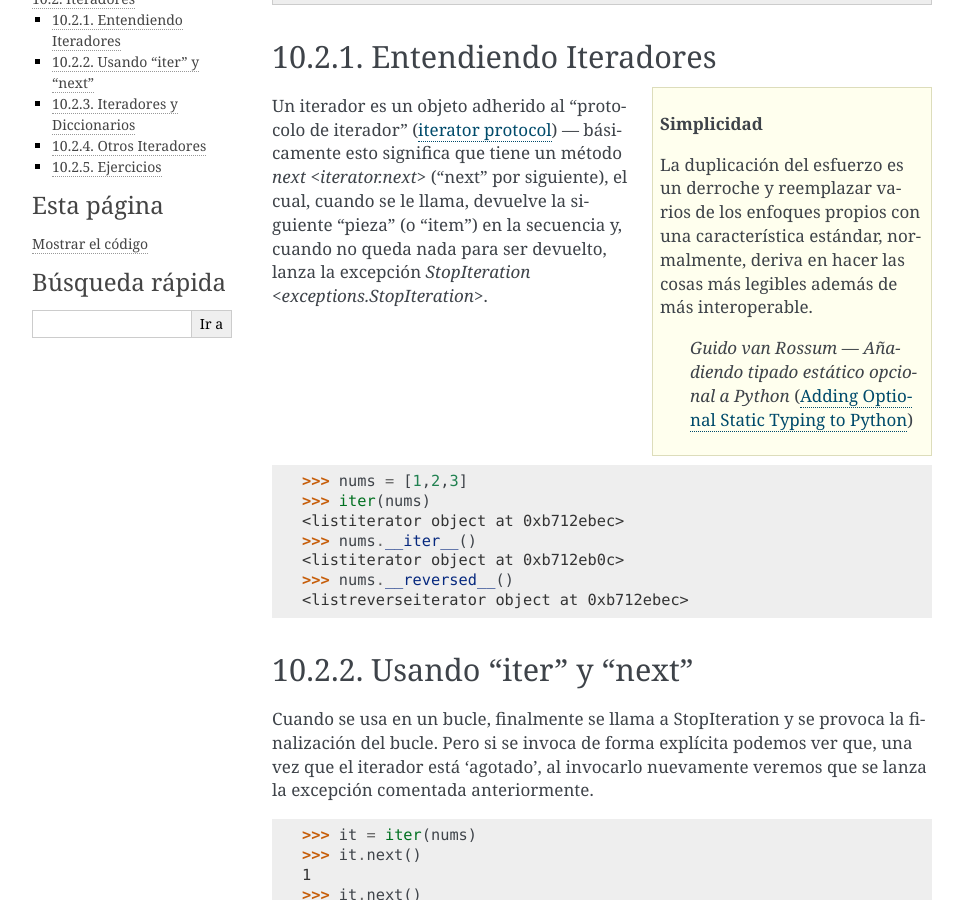
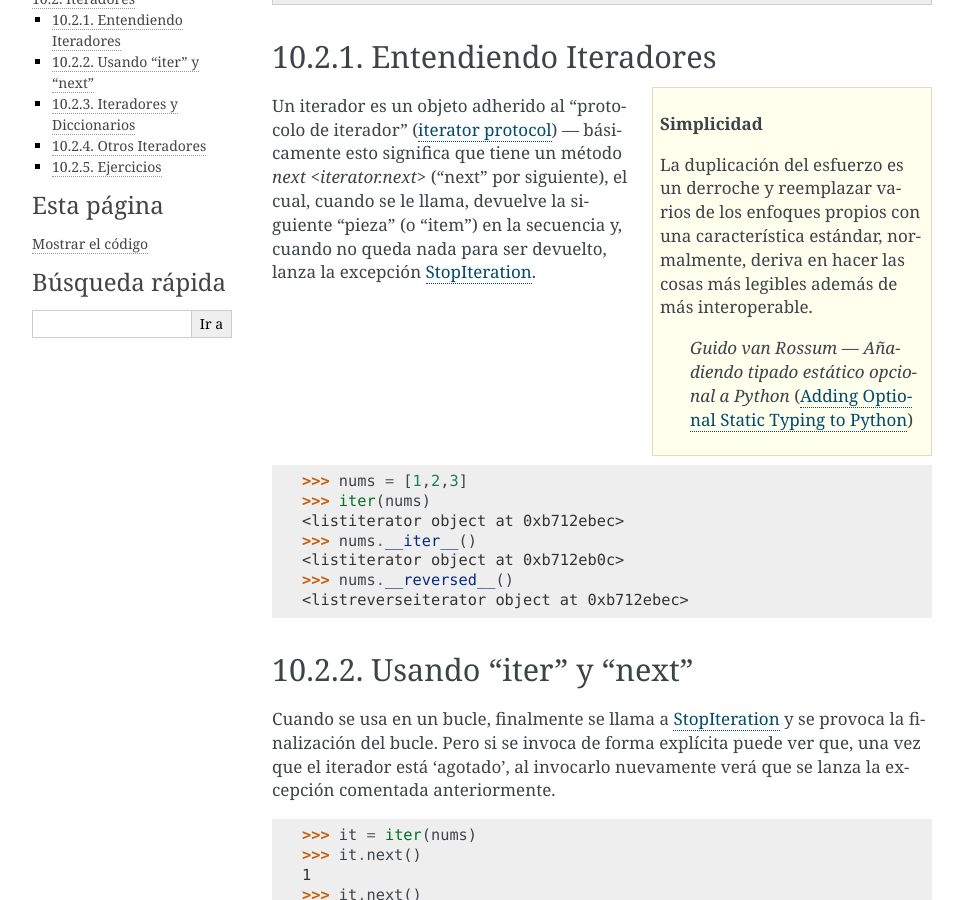
Before and after one commit to macagua/entrenamiento.python_basico, a Sphinx documentation site: the page built from source/leccion10/iteradores.rst, in a window 1280 px wide and 900 px high, scrolled down 190 px. Shown: the whole window, without its empty margins (148-1111 px from the left). Built offline with Sphinx 7.4.7, drawn with Linux system fonts in a browser that asks for light colours.

Commit message:
Agregar mejoras en la redaccion en la seccion Iteradores de la leccion 10

```diff
--- a/source/leccion10/iteradores.rst
+++ b/source/leccion10/iteradores.rst
@@ -19,7 +19,7 @@ Entendiendo Iteradores
    estándar, normalmente, deriva en hacer las cosas más
    legibles además de más interoperable.
 
-                 *Guido van Rossum* --- `Añadiendo tipado estático opcional a Python` (`Adding Optional Static Typing to Python`_)
+      *Guido van Rossum* --- `Añadiendo tipado estático opcional a Python` (`Adding Optional Static Typing to Python`_)
 
 .. _`Adding Optional Static Typing to Python`: https://www.artima.com/weblogs/viewpost.jsp?thread=86641
 
@@ -29,7 +29,7 @@ Un iterador es un objeto adherido al 'protocolo de iterador'
 un método `next <iterator.next>` ('next' por siguiente), el cual,
 cuando se le llama, devuelve la siguiente 'pieza' (o 'item') en la
 secuencia y, cuando no queda nada para ser devuelto, lanza la excepción
-`StopIteration <exceptions.StopIteration>`.
+:ref:`StopIteration <python_exception_stopiteration>`.
 
 .. _`iterator protocol`: https://docs.python.org/dev/library/stdtypes.html#iterator-types
 
@@ -48,7 +48,7 @@ secuencia y, cuando no queda nada para ser devuelto, lanza la excepción
 Usando 'iter' y 'next'
 ......................
 
-Cuando se usa en un bucle, finalmente se llama a StopIteration y se provoca la finalización del bucle. Pero si se invoca de forma explícita podemos ver que, una vez que el iterador está ‘agotado’, al invocarlo nuevamente veremos que se lanza la excepción comentada anteriormente.
+Cuando se usa en un bucle, finalmente se llama a :ref:`StopIteration <python_exception_stopiteration>` y se provoca la finalización del bucle. Pero si se invoca de forma explícita puede ver que, una vez que el iterador está ‘agotado’, al invocarlo nuevamente verá que se lanza la excepción comentada anteriormente.
 
 ::
 
```
